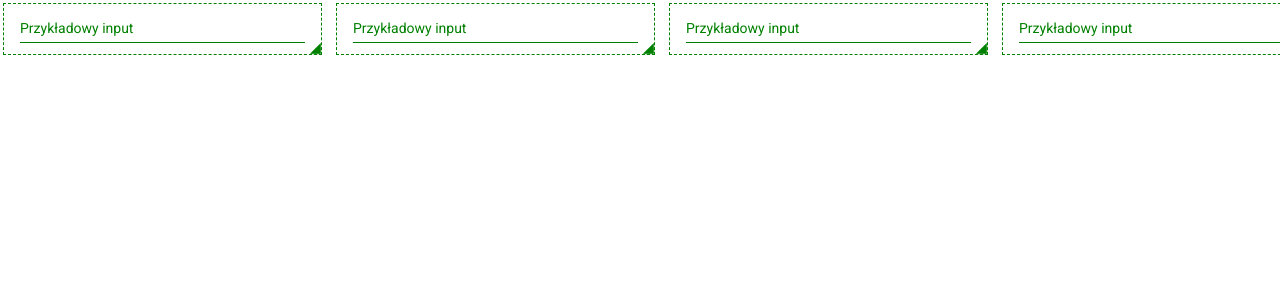
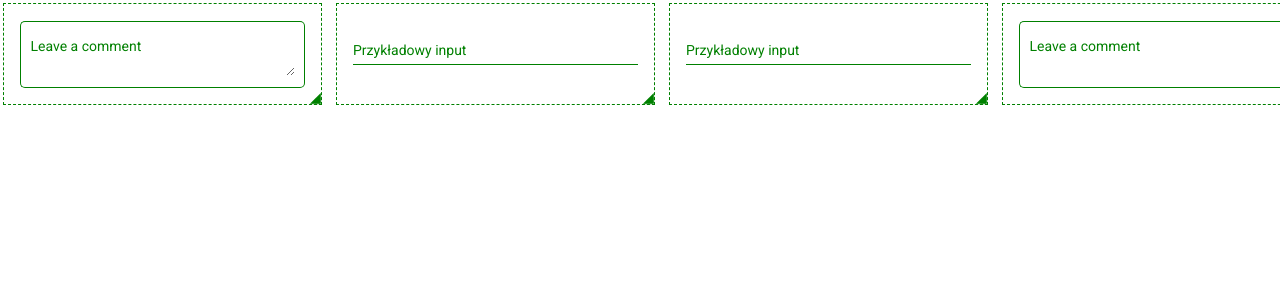
Before and after one commit to ewelina-slepko/FromDesignerPrototype, an Angular app: page / in a window 1280 px wide. Shown: the top 300 px of the page. Built offline with nearby package versions, Linux system fonts and the light colour scheme.

Commit message:
Added textarea to element

```diff
--- a/src/app/group/group.component.html
+++ b/src/app/group/group.component.html
@@ -5,14 +5,20 @@
       (dropEmitter)="drop($event, i)"
       (dragEmitter)="drag($event, i)"
       [cellSize]="templateColumns">
-      <mat-form-field [style.width]="'100%'">
+      <mat-form-field *ngIf="!isTextArea(i)" [style.width]="'100%'">
         <input matInput
-               placeholder="Przykładowy input">
+               placeholder="Przykładowy input"
+               type="textarea">
+      </mat-form-field>
+
+      <mat-form-field *ngIf="isTextArea(i)" [style.width]="'100%'" appearance="outline">
+        <mat-label>Leave a comment</mat-label>
+        <textarea matInput placeholder="Ex. It makes me feel..."></textarea>
       </mat-form-field>
     </app-resizable-element>
   </div>
   <div *ngIf="isDragging" [style.grid-area]="dragShadeArea" class="shadow">
     <div [style.width.px]="shadowWidth"
-         [style.height.px]="50"></div>
+         [style.height.px]="100"></div>
   </div>
 </div>
--- a/src/app/group/group.component.scss
+++ b/src/app/group/group.component.scss
@@ -10,6 +10,6 @@
 }
 
 ::ng-deep .mat-form-field-wrapper {
-  margin-left: 1rem;
-  margin-right: 1rem;
+  margin-left: 1rem !important;
+  margin-right: 1rem !important;
 }
--- a/src/app/group/group.component.ts
+++ b/src/app/group/group.component.ts
@@ -19,22 +19,26 @@ export class GroupComponent {
       rowStart: 1,
       rowEnd: 1,
       columnStart: 1,
-      columnEnd: 1
+      columnEnd: 1,
+      textarea: true,
     }, {
       rowStart: 1,
       rowEnd: 1,
       columnStart: 2,
-      columnEnd: 2
+      columnEnd: 2,
+      textarea: false,
     }, {
       rowStart: 1,
       rowEnd: 1,
       columnStart: 3,
-      columnEnd: 3
+      columnEnd: 3,
+      textarea: false,
     }, {
       rowStart: 1,
       rowEnd: 1,
       columnStart: 4,
-      columnEnd: 4
+      columnEnd: 4,
+      textarea: true
     }
   ];
 
@@ -61,6 +65,10 @@ export class GroupComponent {
     return `${this.dragShade.rowStart} / ${this.dragShade.columnStart} / ${this.dragShade.rowEnd} / ${this.dragShade.columnEnd}`;
   }
 
+  isTextArea(i: number): boolean {
+    return this.group[i].textarea;
+  }
+
   changeSize(width: number, index: number): void {
     const compare = Math.ceil(width / cellWidth) + 1;
     this.group[index].columnEnd = compare + this.group[index].columnStart - 1;
@@ -83,10 +91,10 @@ export class GroupComponent {
 
   setY(yPos: number, index: number): void {
     const rows = this.group[index].rowEnd - this.group[index].rowStart;
-    const height = (rows ? rows : 1) * 50; //todo do dokładnego określenia wysokości komórki
+    const height = (rows ? rows : 1) * 100; //todo do dokładnego określenia wysokości komórki
     const yCenterVal = height / 2;
-    this.group[index].rowStart = Math.ceil((yPos + yCenterVal) / 50);
-    this.group[index].rowEnd = Math.ceil((yPos + height + yCenterVal) / 50);
+    this.group[index].rowStart = Math.ceil((yPos + yCenterVal) / 100);
+    this.group[index].rowEnd = Math.ceil((yPos + height + yCenterVal) / 100);
   }
 
   drag(data: ElData, index: number): void {
@@ -106,9 +114,9 @@ export class GroupComponent {
 
   setShadeY(yPos: number, index: number): void {
     const rows = this.group[index].rowEnd - this.group[index].rowStart;
-    const shadowHeight = (rows ? rows : 1) * 50;
+    const shadowHeight = (rows ? rows : 1) * 100;
     const yCenterVal = shadowHeight / 2;
-    this.dragShade.rowStart = Math.ceil((yPos + yCenterVal) / 50);
-    this.dragShade.rowEnd = Math.ceil((yPos + shadowHeight + yCenterVal) / 50);
+    this.dragShade.rowStart = Math.ceil((yPos + yCenterVal) / 100);
+    this.dragShade.rowEnd = Math.ceil((yPos + shadowHeight + yCenterVal) / 100);
   }
 }
--- a/src/app/shared/resizable-element/resizable-element.component.scss
+++ b/src/app/shared/resizable-element/resizable-element.component.scss
@@ -1,5 +1,8 @@
 .resizable-draggable {
   outline: 1px dashed green;
+  display: flex;
+  flex-direction: column;
+  justify-content: center;
 
   &.active {
     outline-style: solid;
@@ -42,6 +45,10 @@
   }
 }
 
+::ng-deep .mat-form-field-wrapper {
+  padding-bottom: 0;
+}
+
 ::ng-deep .mat-form-field-label {
   color: green !important;
 }
@@ -50,6 +57,10 @@
   background-color: green !important;
 }
 
+::ng-deep.mat-form-field-outline {
+  color: green !important;
+}
+
 ::ng-deep.mat-form-field-ripple {
   background-color: green !important;;
 }
--- a/src/app/shared/resizable-element/resizable-element.component.ts
+++ b/src/app/shared/resizable-element/resizable-element.component.ts
@@ -28,7 +28,7 @@ export class ResizableElementComponent implements AfterViewInit {
 
   elementRect = {
     width: this.cellSize,
-    height: 50,
+    height: 100,
     left: 0,
     top: 0,
   };
```
